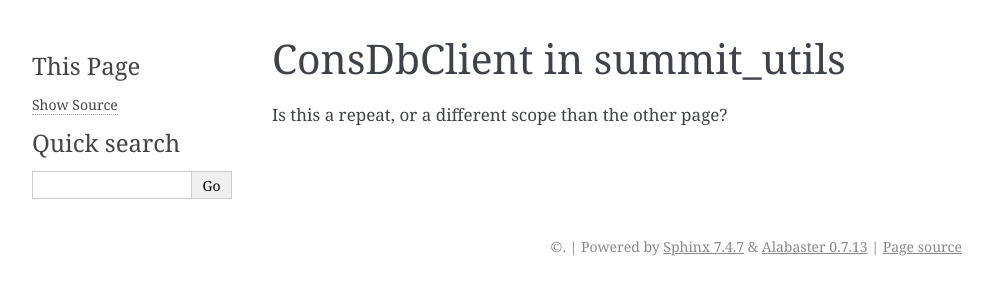
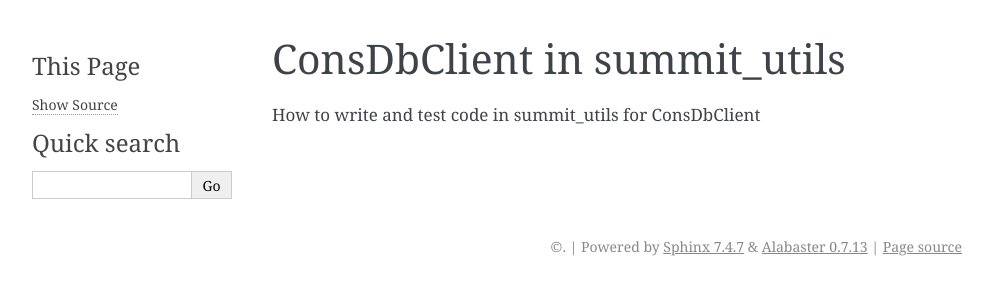
Before and after one commit to lsst-dm/consdb, a Sphinx documentation site: the page built from doc/developer-guide/consdbclient-summit-utils.rst, in a window 1280 px wide. Shown: the top 300 px of the page, without its empty margins (148-1141 px from the left). Built offline with Sphinx 7.4.7, drawn with Linux system fonts in a browser that asks for light colours.

Commit message:
Clarifications on consdbclient pages

```diff
--- a/doc/developer-guide/consdbclient-summit-utils.rst
+++ b/doc/developer-guide/consdbclient-summit-utils.rst
@@ -2,4 +2,4 @@
 ConsDbClient in summit_utils
 ############################
 
-Is this a repeat, or a different scope than the other page?
+How to write and test code in summit_utils for ConsDbClient
--- a/doc/user-guide/consdb-client-library-in-summit-utils.rst
+++ b/doc/user-guide/consdb-client-library-in-summit-utils.rst
@@ -2,4 +2,4 @@
 ConsDB Client Library in summit_utils
 ######################################
 
-This feels like a duplication of other consdbclient page...
+Querying using ConsDbClient
```
